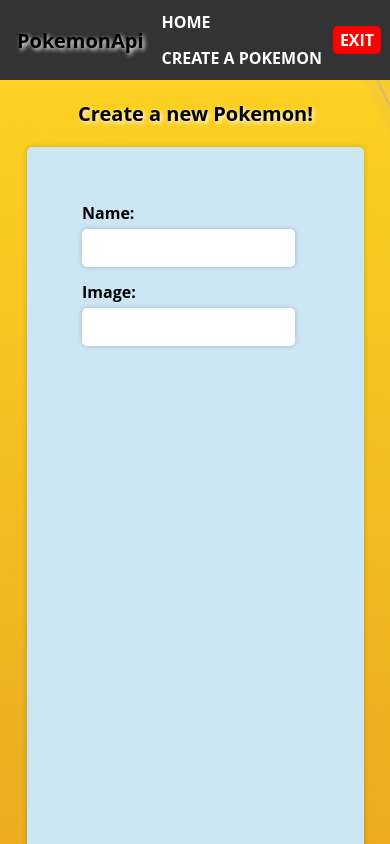
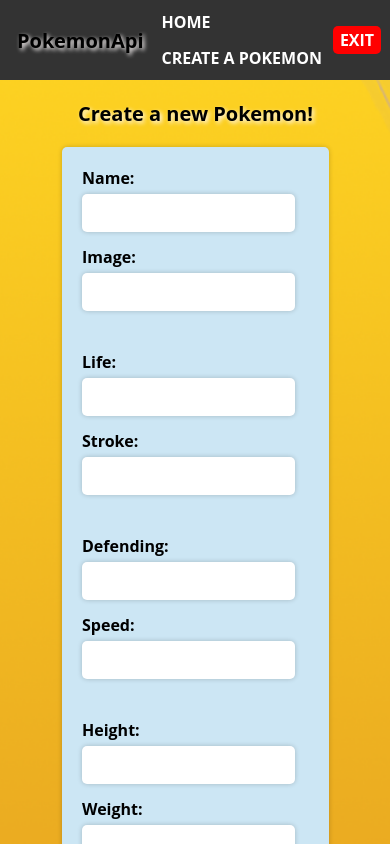
Before and after one commit to Noelia-Paz/Pokemon, a React (Create React App) app in the folder client/: page /form in a window 390 px wide. Shown: the top 844 px of the page. Built offline with nearby package versions, Linux system fonts and the light colour scheme; no server answers.

Commit message:
input form modify style

```diff
--- a/client/src/views/Form/Form.module.css
+++ b/client/src/views/Form/Form.module.css
@@ -109,8 +109,7 @@ margin-left: 165px;
   .inputGroup {
     flex-direction: column;
     justify-content: flex-start;
-    height: 130vh;
-    padding: 35px;
+
   }
 
 
```
